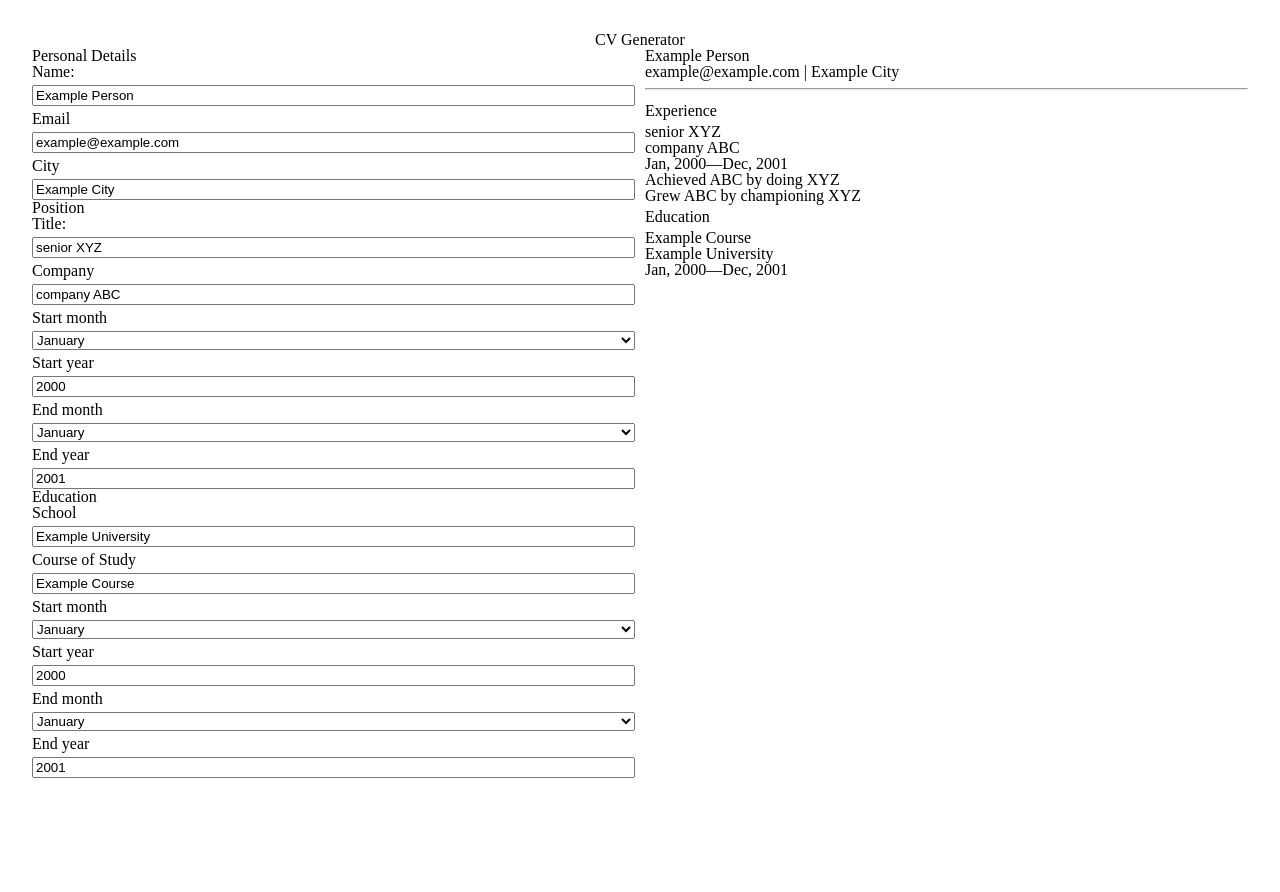
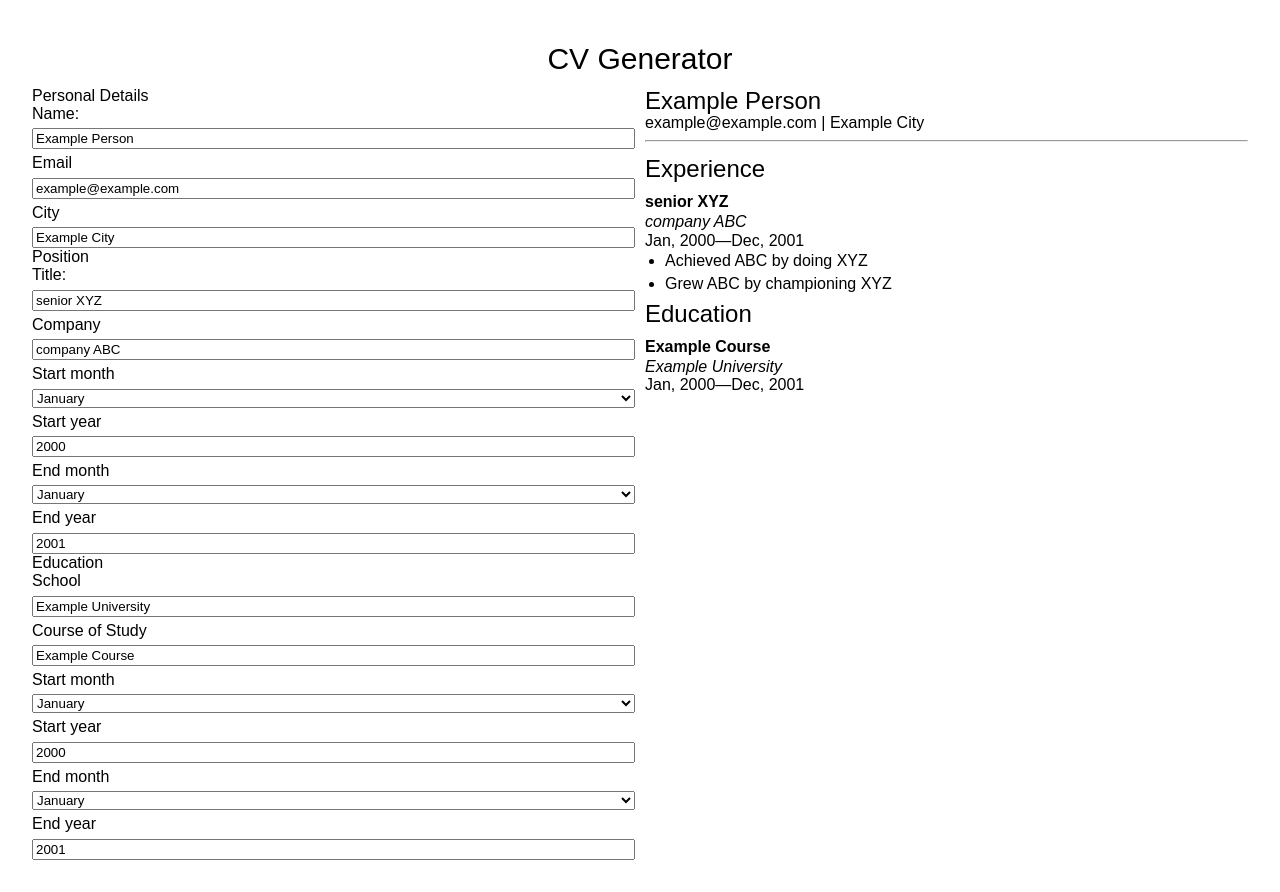
Before and after one commit to weitingyp/odin-cv-generator, a React (Vite) app: page / in a window 1280 px wide. Before the commit the page ends 810 px from the top, so only its background shows below. Built offline with nearby package versions, Linux system fonts and the light colour scheme.

Commit message:
feat: add styling for index and list items in CV sections

```diff
--- a/src/components.css
+++ b/src/components.css
@@ -19,3 +19,9 @@ fieldset{
     flex-direction: column;
     gap: 5px;
 }
+
+li{
+    list-style-type: disc;
+    margin-left: 20px;
+    padding: 2px 0px;
+}
--- a/src/index.css
+++ b/src/index.css
@@ -46,3 +46,27 @@ table {
 	border-collapse: collapse;
 	border-spacing: 0;
 }
+
+#root{
+    font-family: 'Arial', sans-serif;
+    line-height: 1.15;
+}
+
+h1 {
+    font-size: 30px;
+    padding: 10px;
+}
+
+h2 {
+    font-size: 24px;
+}
+
+h3{
+    font-weight: bold;
+    padding-top: 5px;
+    padding-bottom: 2px;
+}
+
+em{
+    font-style: italic;
+}
```
